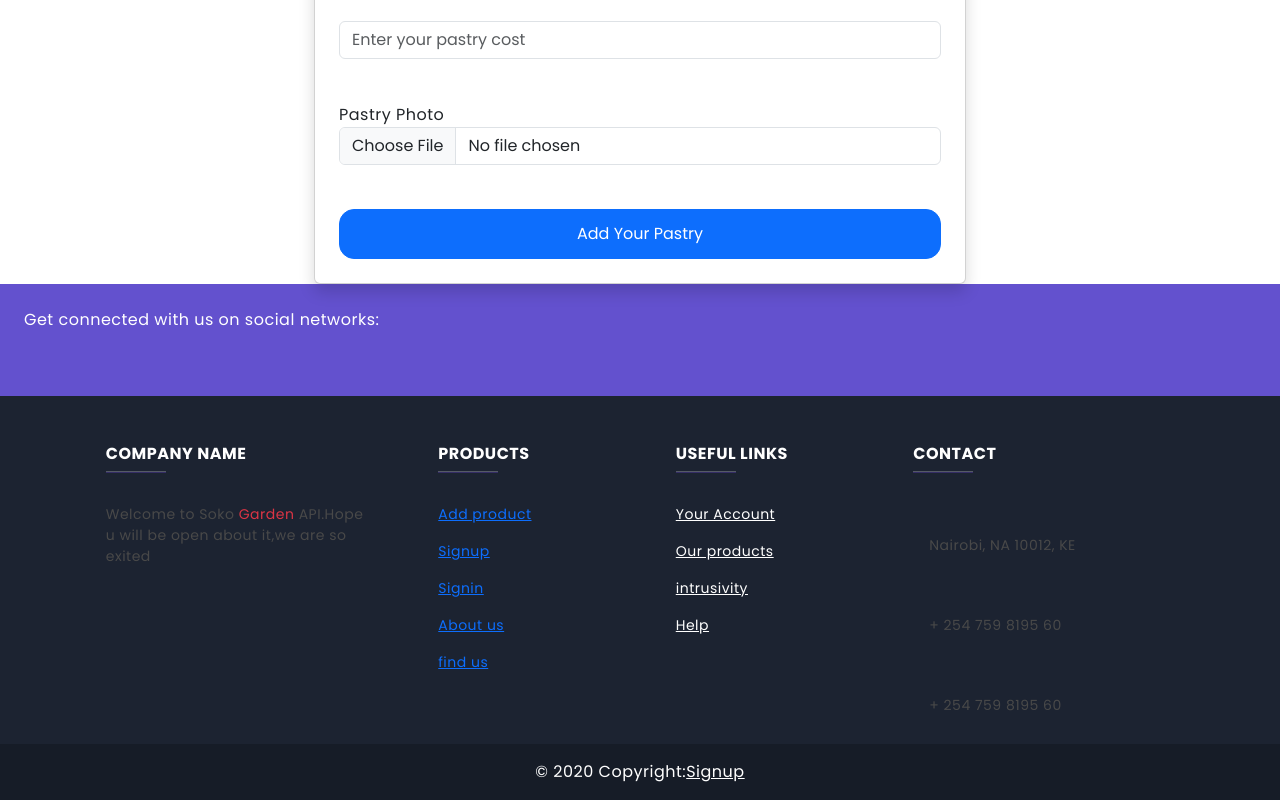
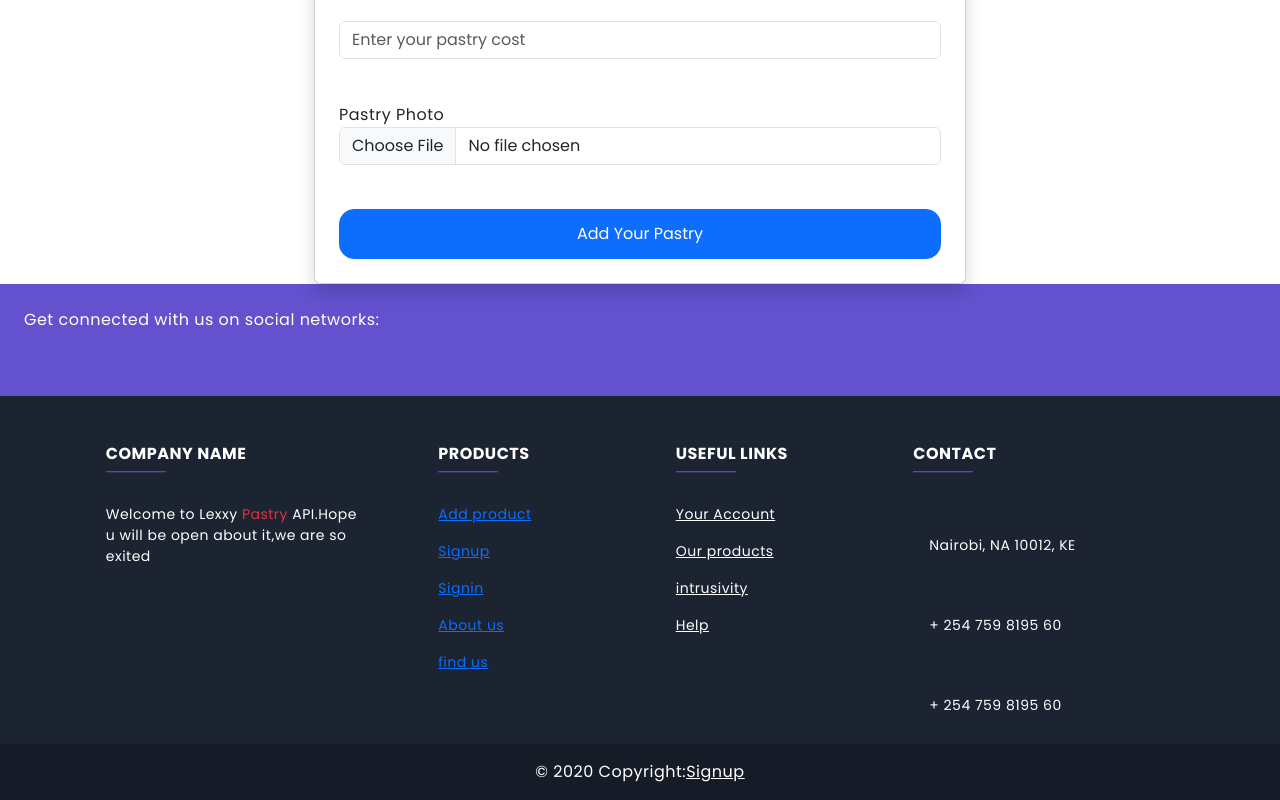
Before and after one commit to mugoarnold0-shiniars/pastry, a React (Create React App) app: page /addproduct in a window 1280 px wide. Shown: the part 344-1144 px from the top of the page. Built offline with nearby package versions, Linux system fonts and the light colour scheme.

Commit message:
Updated code

```diff
--- a/src/components/FavoritesModal.jsx
+++ b/src/components/FavoritesModal.jsx
@@ -3,10 +3,16 @@ import { useNavigate } from "react-router-dom";
 
 const img_url = "https://Arnold254.pythonanywhere.com/static/images/";
 
-const FavoritesModal = ({ favorites, onClose, removeFavorite }) => {
+const FavoritesModal = ({ favorites, onClose, removeFavorite, isLoggedIn }) => {
   const navigate = useNavigate();
 
   const handleCheckout = () => {
+    if (!isLoggedIn) {
+      alert("You must be logged in to checkout.");
+      navigate("/signin"); // Redirect to login page
+      return;
+    }
+
     // Calculate subtotal
     const subtotal = favorites.reduce(
       (sum, item) => sum + Number(item.product_cost),
--- a/src/components/Footer.jsx
+++ b/src/components/Footer.jsx
@@ -58,8 +58,8 @@ const Footer = () => {
                     height: "2px",
                   }}
                 />
-                <p>
-                Welcome to Soko <span className="text-danger">Garden</span> API.Hope u will be open about it,we are so exited
+                <p className="text-white">
+                Welcome to Lexxy <span className="text-danger">Pastry</span> API.Hope u will be open about it,we are so exited
                 </p>
               </div>
 
@@ -135,14 +135,14 @@ const Footer = () => {
                     height: "2px",
                   }}
                 />
-                <p>
+                <p className="text-white">
                   <i className="fas fa-home me-3"></i>
                   Nairobi, NA 10012, KE
                 </p>
-                <p>
-                  <i className="fas fa-phone me-3"></i> + 254 759 8195 60
+                <p className="text-white">
+                  <i className="fas fa-phone me-3 "></i> + 254 759 8195 60
                 </p>
-                <p>
+                <p className="text-white">
                   <i className="fas fa-print me-3"></i> + 254 759 8195 60
                 </p>
               </div>
```
Also changed, not shown: public/images/donuts.jpeg (added), public/images/pancake.jpg (added).
